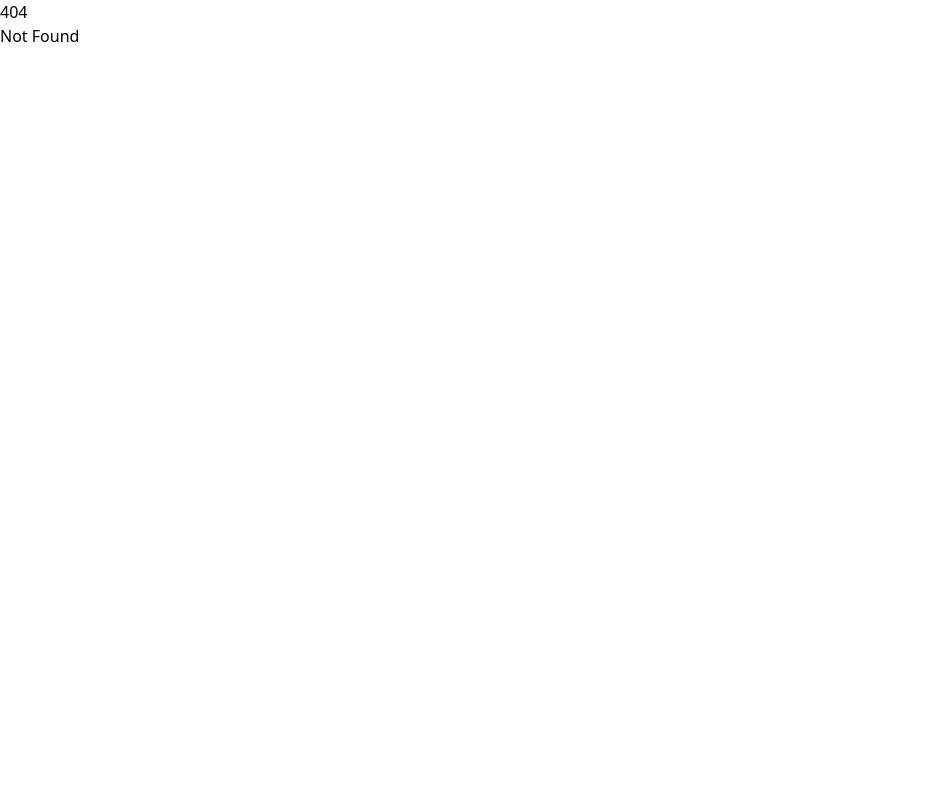
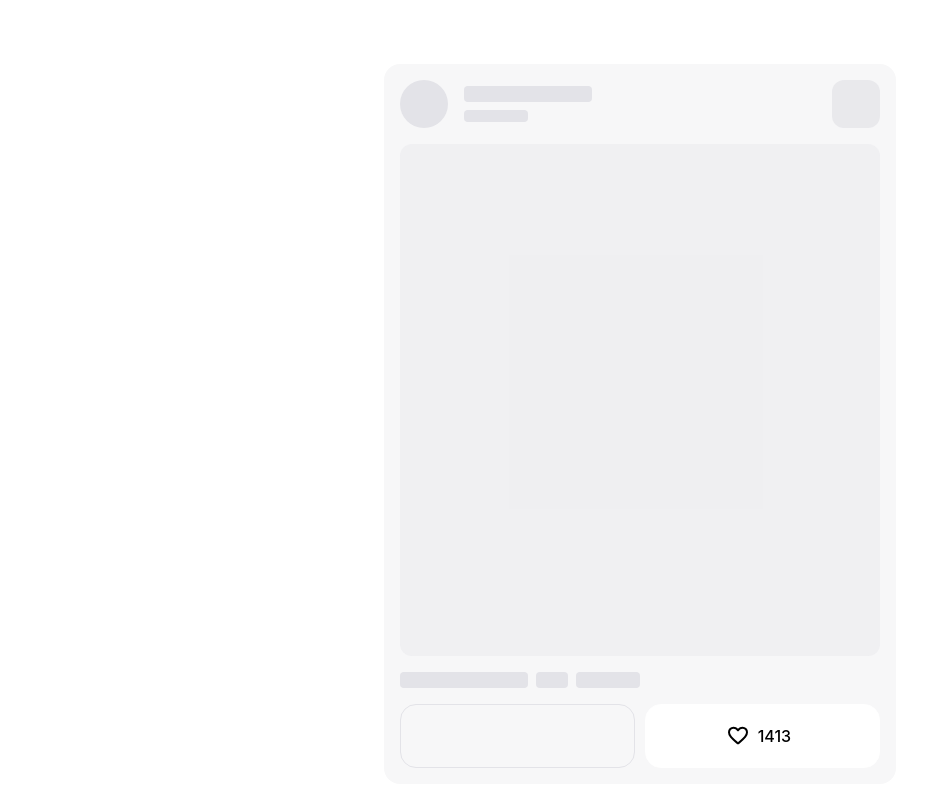
Before and after one commit to hessamkhoobkar/pilot-projects-svelte, a SvelteKit app: page /counter-like in a window 1280 px wide. Before the commit this address had no page. Shown: the top 806 px of the page, without its empty margins (0-943 px from the left). Built offline with nearby package versions, Linux system fonts and the light colour scheme.

Commit message:
add project like counter

```diff
--- /dev/null
+++ b/src/routes/counter-like/+page.svelte
@@ -0,0 +1,214 @@
+<script>
+	let likeCount = 1413;
+	let liked = false;
+
+	function handleLike() {
+		if (liked) {
+			liked = false;
+			likeCount = likeCount - 1;
+		} else {
+			liked = true;
+			likeCount = likeCount + 1;
+		}
+	}
+</script>
+
+<div class="app-wrap">
+	<div class="post">
+		<div class="post--info">
+			<div class="user-info">
+				<div class="user-info--avatar" />
+				<div class="user-info--group">
+					<div class="user-info--name" />
+					<div class="user-info--date" />
+				</div>
+			</div>
+			<div class="post--info--actions" />
+		</div>
+		<div class="post--thumbnail" />
+		<div class="post--details">
+			<div class="post--details--description">
+				<div />
+				<div />
+				<div />
+			</div>
+		</div>
+		<div class="post--actions">
+			<div />
+			<button on:click={handleLike} class:liked>
+				<span>
+					{#if liked}
+						<svg xmlns="http://www.w3.org/2000/svg" width="24" height="24" viewBox="0 0 24 24">
+							<path
+								fill="currentColor"
+								d="M12 20.325q-.35 0-.713-.125t-.637-.4l-1.725-1.575q-2.65-2.425-4.788-4.813T2 8.15Q2 5.8 3.575 4.225T7.5 2.65q1.325 0 2.5.562t2 1.538q.825-.975 2-1.538t2.5-.562q2.35 0 3.925 1.575T22 8.15q0 2.875-2.125 5.275T15.05 18.25l-1.7 1.55q-.275.275-.637.4t-.713.125Z"
+							/>
+						</svg>
+					{:else}
+						<svg xmlns="http://www.w3.org/2000/svg" width="24" height="24" viewBox="0 0 24 24">
+							<path
+								fill="currentColor"
+								d="M12 20.325q-.35 0-.713-.125t-.637-.4l-1.725-1.575q-2.65-2.425-4.788-4.813T2 8.15Q2 5.8 3.575 4.225T7.5 2.65q1.325 0 2.5.562t2 1.538q.825-.975 2-1.538t2.5-.562q2.35 0 3.925 1.575T22 8.15q0 2.875-2.125 5.275T15.05 18.25l-1.7 1.55q-.275.275-.637.4t-.713.125ZM11.05 6.75q-.725-1.025-1.55-1.562t-2-.538q-1.5 0-2.5 1t-1 2.5q0 1.3.925 2.763t2.213 2.837q1.287 1.375 2.65 2.575T12 18.3q.85-.775 2.213-1.975t2.65-2.575q1.287-1.375 2.212-2.837T20 8.15q0-1.5-1-2.5t-2.5-1q-1.175 0-2 .537T12.95 6.75q-.175.25-.425.375T12 7.25q-.275 0-.525-.125t-.425-.375Zm.95 4.725Z"
+							/>
+						</svg>
+					{/if}
+				</span>
+				<span>{likeCount}</span>
+			</button>
+		</div>
+	</div>
+</div>
+
+<style lang="scss">
+	.app-wrap {
+		width: 100vw;
+		width: 100dvw;
+		min-height: 100vh;
+		min-height: 100dvh;
+		padding: 4rem;
+
+		color: #000;
+		background-color: #fff;
+
+		display: flex;
+		flex-direction: column;
+		justify-content: center;
+		align-items: center;
+
+		font-size: 16px;
+		font-weight: 500;
+		-webkit-font-smoothing: antialiased;
+		-moz-osx-font-smoothing: grayscale;
+		font-family: 'inter', system-ui, -apple-system, BlinkMacSystemFont, 'Segoe UI', Roboto, Oxygen,
+			Ubuntu, Cantarell, 'Open Sans', 'Helvetica Neue', sans-serif;
+	}
+
+	.post {
+		width: 32rem;
+		border-radius: 1rem;
+		padding: 1rem;
+		background: #f7f7f8;
+
+		&--info {
+			display: flex;
+			justify-content: space-between;
+			align-items: center;
+
+			&--actions {
+				height: 3rem;
+				width: 3rem;
+				border-radius: 0.75rem;
+				background: #e3e3e8aa;
+
+				&:hover {
+					cursor: pointer;
+					background: #e3e3e8;
+				}
+			}
+		}
+
+		& .user-info {
+			display: flex;
+			justify-content: flex-start;
+			align-items: center;
+
+			&--avatar {
+				height: 3rem;
+				width: 3rem;
+				border-radius: 99rem;
+				background: hsl(240, 8%, 90%);
+				margin-inline-end: 1rem;
+			}
+
+			&--name {
+				height: 1rem;
+				width: 8rem;
+				border-radius: 0.25rem;
+				background: #e3e3e8;
+			}
+
+			&--date {
+				height: 0.75rem;
+				width: 4rem;
+				border-radius: 0.25rem;
+				background: #e3e3e8;
+				margin-top: 0.5rem;
+			}
+		}
+
+		&--thumbnail {
+			height: 32rem;
+			width: 100%;
+			border-radius: 0.75rem;
+			background: #e3e3e868;
+			margin-top: 1rem;
+		}
+
+		&--details {
+			width: 100%;
+
+			&--description {
+				margin-top: 1rem;
+				display: flex;
+				justify-content: flex-start;
+				align-items: center;
+				width: 100%;
+
+				> div {
+					height: 1rem;
+					width: 8rem;
+					border-radius: 0.25rem;
+					background: #e3e3e8;
+					margin-right: 0.5rem;
+
+					&:nth-child(2) {
+						width: 2rem;
+					}
+
+					&:nth-child(3) {
+						width: 4rem;
+					}
+				}
+			}
+		}
+
+		&--actions {
+			width: 100%;
+			display: flex;
+			justify-content: space-between;
+			align-items: center;
+			margin-top: 1rem;
+
+			div,
+			button {
+				display: flex;
+				justify-content: center;
+				align-items: center;
+				width: 49%;
+				border-radius: 1rem;
+				height: 4rem;
+				border: 1px solid #e3e3e8;
+			}
+
+			button {
+				background: white;
+				border-color: white;
+				transition: all 0.3s ease-in-out;
+
+				span {
+					margin-right: 0.5rem;
+				}
+
+				&:hover {
+					color: #a50021;
+					border-color: #a50021;
+					background: hsl(348, 54%, 96%);
+				}
+
+				&.liked {
+					color: #a50021;
+				}
+			}
+		}
+	}
+</style>
```
